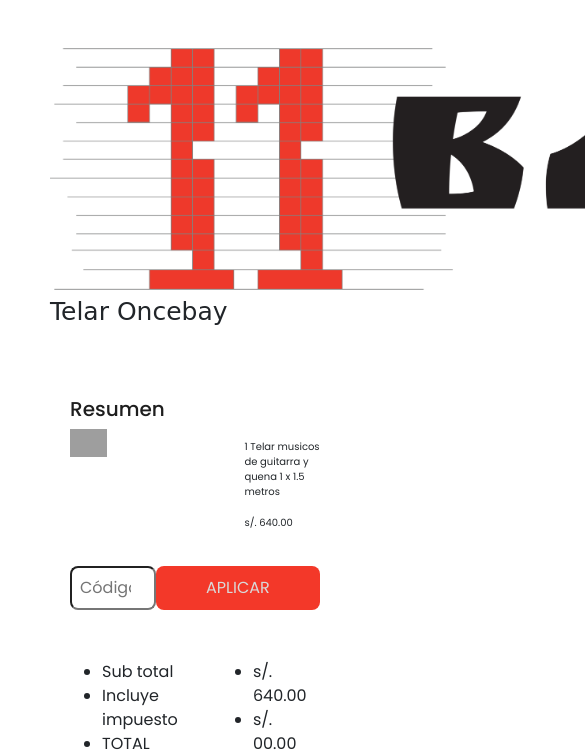
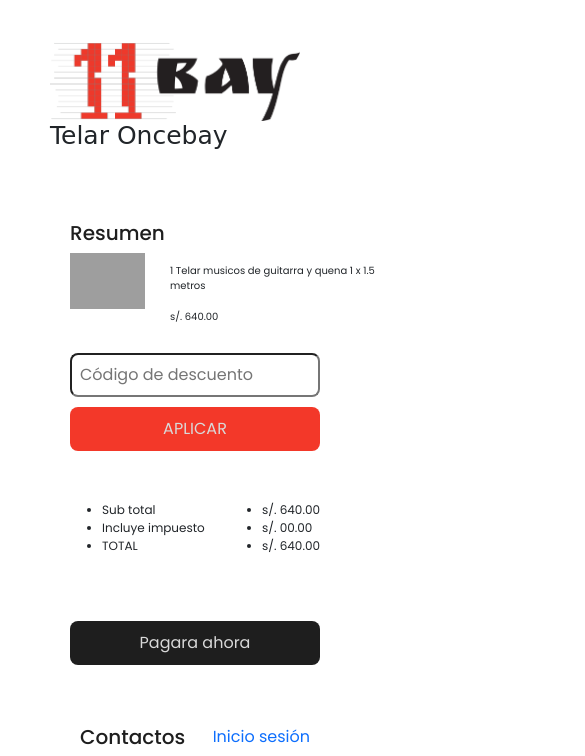
Before and after one commit to mardony/comision57670, a website: page pages/donde_comprar.html in a window 390 px wide. Shown: the part 85-841 px from the top of the page, 585 px wide, since content can reach past the window. Drawn offline with nearby package versions, Linux system fonts and the light colour scheme; grey boxes are pictures that could not be loaded; a web font is replaced by a local one.

Commit message:
resposive modificado de comprar

```diff
--- a/pages/donde_comprar.html
+++ b/pages/donde_comprar.html
@@ -133,12 +133,12 @@
                 </form>
             </div>
 
-            <div class="pagoCompra">
+            <section class="pagoCompra">
                 <div>
                     <h2 class="guia guiaPago">Pago</h2>
                     <p>Todas las transacciones son seguras y están encriptadas.</p>
                 </div>
-                <div >
+                <section>
                     <form action="" class="casillasPago">
                         <div class="contenedorCard">
                             <input class="datosPagoSelect" type="radio" name="tarjetaCredito" id="tarjetaCredito">
@@ -155,14 +155,14 @@
                             </div>
                             <label for="nombreTitular"></label>
                             <input class="datosPago" type="text" name="nombreTitular" id="nombreTitular" placeholder="Nombre del titular">
-                            <div>
+                            <div class="opcionPago">
                                 <input class="datosPagoSelect" type="radio" name="bancaMovil" id="ban">
                                 <label for="bancaMovil">Pagar con una banca móvil</label>
                             </div>
                         </div>
                     </form>
-                </div>
-            </div>
+                </section>
+            </section>
 
             <section class="resumenCompra">
                 <section>
--- a/sass/page/_donde-comprar.scss
+++ b/sass/page/_donde-comprar.scss
@@ -2,7 +2,7 @@
     width: 20%;
     margin-top: 3.125rem;
     margin-left: 3.125rem;
-    @include responsive-img-size(30rem, 50rem);
+    @include responsive-img-size(30rem, 15.625rem);
 }
 
 .titleDondeComprar {
@@ -51,6 +51,7 @@
 .inicioContacto {
     display: flex;
     justify-content: space-between;
+    padding: .625rem;
 }
 
 .datosContacto,
@@ -62,7 +63,7 @@
     border-style: solid;
     border-width: .0625rem;
     border-color: rgb(160, 160, 160);
-    width: 98%;
+    width: 100%;
 
     @include responsive-block(".datosEntradaMedio", block);
 }
@@ -80,12 +81,17 @@
 .datosPagoM {
     margin-top: .625rem;
     padding: .5rem;
-    margin-left: .5rem;
+    margin-left: 1.375rem;
+    margin-right: 1.375rem;
     border-radius: .5rem;
     border-style: none;
-    width: 93%;
+    width: 92%;
 
     @include responsive-block(".datosPagoM", block);
+}
+
+.datosPagoSelect {
+    margin: 1.375rem;
 }
 
 .fechaPago {
@@ -93,6 +99,7 @@
 
     @include responsive-block(".fechaPago", block);
 }
+
 
 .guia {
     font-size: 1.25rem;
@@ -111,7 +118,7 @@
 }
 
 .datoCupon {
-    width: 50%;
+    width: 70%;
     padding: .5rem;
     border-radius: .5rem;
 
@@ -119,9 +126,10 @@
 }
 
 .datosCompraResumen {
+    padding-top: .625rem;
+    padding-left: 12.5rem;
+    position: absolute;
     font-size: 10px;
-    padding-top: .625rem;
-    padding-left: 3.125rem;
 }
 
 .btnDatoCupon,
@@ -140,7 +148,7 @@
         background-color: $color_9;
     }
 
-    @include responsive-block(".btnDatoCupon", block);
+    @include responsive-block(".btnDatoCupon", none);
 }
 
 .resumenMmonto {
@@ -149,3 +157,11 @@
     display: flex;
     justify-content: space-between;
 }
+.btnPagarTelar:hover {
+    background-color: $color_5;
+}
+
+.btnDatoCupon:hover {
+    background-color: $color_6;
+}
+@include donde-comprar-max-width-400;
--- a/sass/utilities/_mixins.scss
+++ b/sass/utilities/_mixins.scss
@@ -130,6 +130,44 @@
     display: block;
 }
 
+@mixin donde-comprar-max-width-400 {
+    @media (max-width:400px) {
+
+        .datosCompraResumen {
+            padding-top: .625rem;
+            padding-left: 6.25rem;
+            position: absolute;
+            font-size: .625rem;
+        }
+
+        .cuponResumen {
+            display: block;
+
+            input {
+                width: 100%;
+                margin-bottom: .625rem;
+            }
+
+        }
+        .resumenMmonto{
+            font-size: .75rem;
+        }
+
+        .fechaPago{
+            display: block;
+        }
+        .contenedorFormPago{
+            font-size: .75rem;
+            input{
+                width: 80%;
+            }
+        }
+        .opcionPago{
+            display: none;
+        }
+    }
+
+}
 
 //////////////////////////////////////////////////
 /// mixin telares
```
Also changed, not shown: css/style.css.
